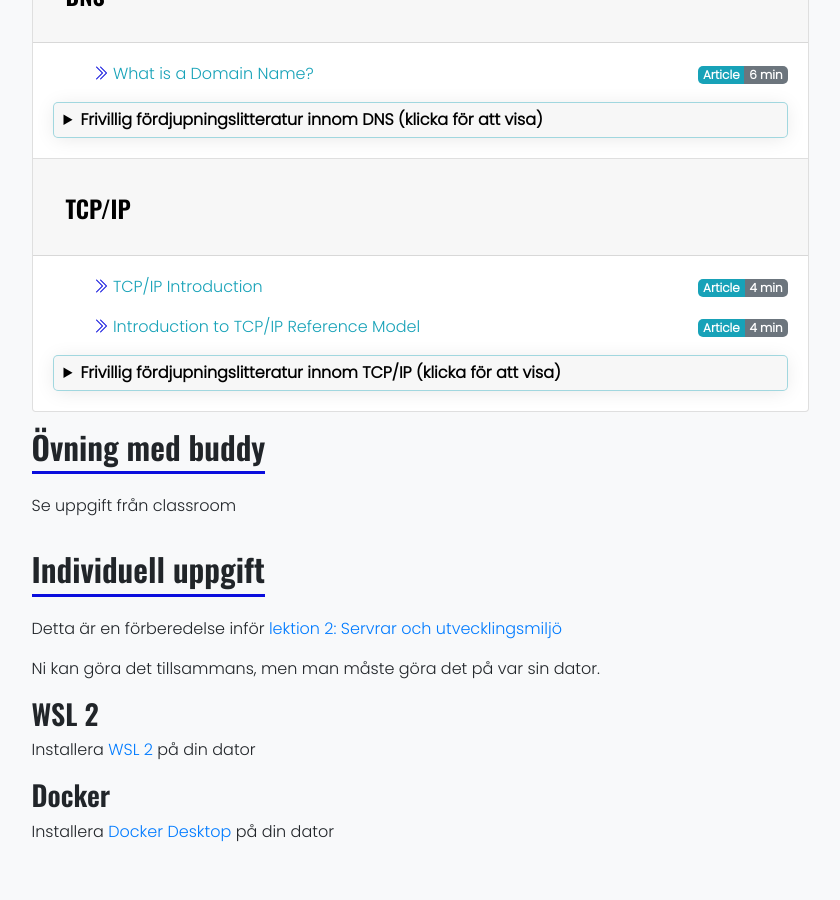
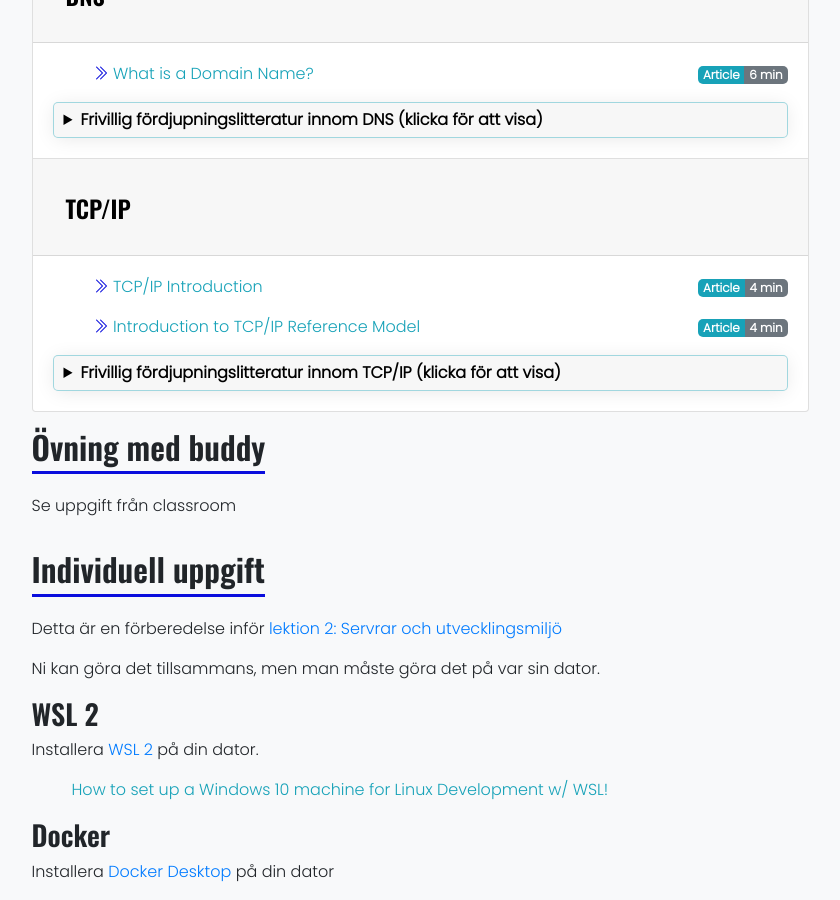
Before and after one commit to PGBSNH20/PGBSNH20-backendweb, a Jekyll site: the page built from lectures/01-introduction.md, in a window 1280 px wide and 900 px high, scrolled down 1340 px. Shown: the whole window, without its empty margins (220-1060 px from the left). Built offline with Jekyll 4.4.1, drawn with Linux system fonts in a browser that asks for light colours; nearby versions of some CDN libraries; before the commit the page ends 2200 px from its top, so only the background shows below that.

Commit message:
Adds video

```diff
--- a/lectures/01-introduction.md
+++ b/lectures/01-introduction.md
@@ -30,7 +30,9 @@ Ni kan göra det tillsammans, men man måste göra det på var sin dator.
 
 ### WSL 2
 
-Installera [WSL 2](https://docs.microsoft.com/da-dk/windows/wsl/install-win10) på din dator
+Installera [WSL 2](https://docs.microsoft.com/da-dk/windows/wsl/install-win10) på din dator.
+
+* [How to set up a Windows 10 machine for Linux Development w/ WSL!](https://www.youtube.com/watch?v=j0PPcUUtHlw)
 
 ### Docker
 
```
